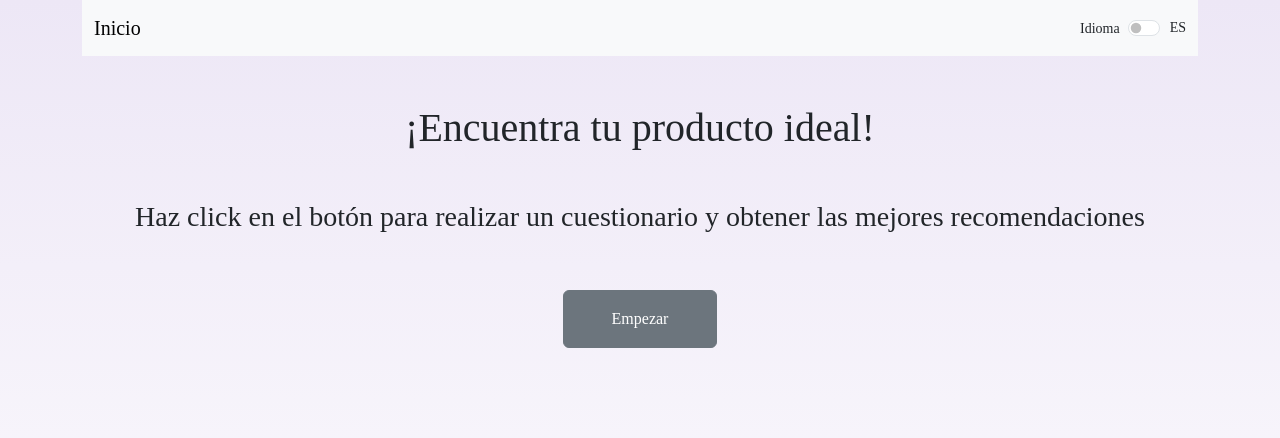
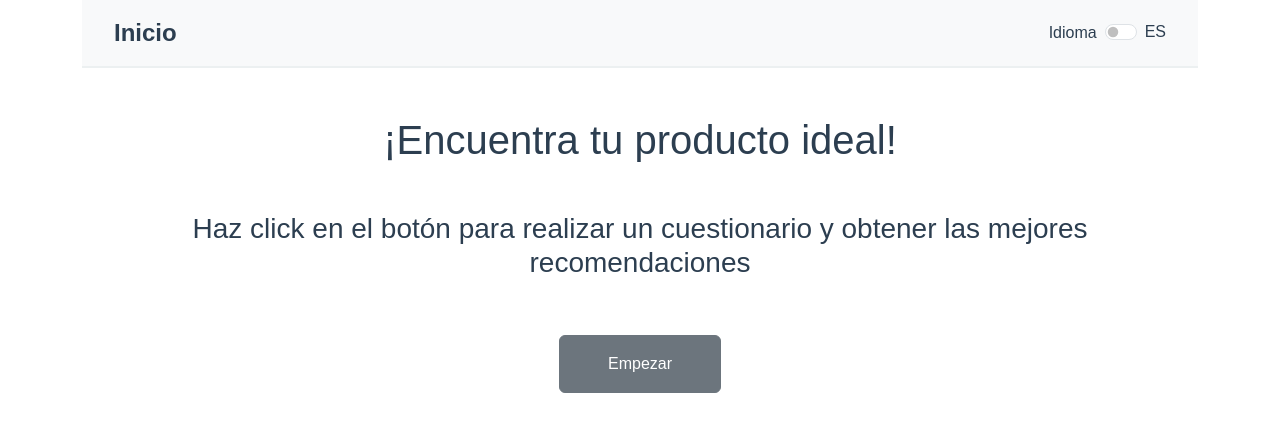
Before and after one commit to isramagix/PruebaLisData, a React (Vite) app: page / in a window 1280 px wide. Shown: the top 438 px of the page. Built offline with nearby package versions, Linux system fonts and the light colour scheme; no server answers.

Commit message:
Añadimos estilos a la pagina

```diff
--- a/src/js/components/ProductCard.jsx
+++ b/src/js/components/ProductCard.jsx
@@ -1,19 +1,26 @@
 import "../../styles/index.css";
 import { imagesObjet } from "../../assets/images";
 import { Context } from "../store/AppContext";
-import { useContext, useEffect } from "react";
+import { useContext, useEffect, useState } from "react";
 import { useTranslation } from "react-i18next";
 
 export const ProductCard = ({ product }) => {
   const { store } = useContext(Context);
   const { t } = useTranslation();
 
-  const imageCard =
-    imagesObjet.find((image) =>
-      image.id === localStorage.getItem("subcategory")
-        ? localStorage.getItem("subcategory")
-        : store.selectSubcategory
-    )?.url || "https://via.placeholder.com/540x300";
+  const [imageCard, setImageCard] = useState(
+    "https://via.placeholder.com/540x300"
+  );
+
+  useEffect(() => {
+    const subcategoryId =
+      localStorage.getItem("subcategory") || store.selectSubcategory;
+
+    const image = imagesObjet.find((image) => image.id === subcategoryId);
+    if (image) {
+      setImageCard(image.url);
+    }
+  }, [store.selectSubcategory]);
 
   const renderStars = () => {
     const stars = [];
--- a/src/styles/index.css
+++ b/src/styles/index.css
@@ -1,83 +1,131 @@
+/* ------------------------ Estilos Globales ------------------------ */
 body {
-  background: linear-gradient(to bottom, #ede7f6, #ffffff);
-
-  font-family: "Body", serif;
-  background-attachment: fixed;
-  background-size: auto;
-  padding-bottom: 10%;
+  background-color: #ffffff;
+  font-family: "Arial", sans-serif;
+  color: #2c3e50;
+  margin: 0;
+  padding: 0;
 }
 
-.btn-main {
-  background-color: #a5d6a7; /* Verde Pastel */
-  color: #000000; /* Blanco */
+/* ------------------------ Estilos para la Navbar ------------------------ */
+.navbar {
+  background-color: #ecf0f1;
+  padding: 10px 20px;
+  color: #2c3e50;
+  border-bottom: 2px solid #ecf0f1;
+}
+
+.navbar-brand {
+  font-size: 1.5rem;
+  font-weight: bold;
+  color: #2c3e50;
+}
+
+.navbar-brand:hover {
+  color: #3498db;
+}
+
+.navbar .form-check-label,
+.navbar .form-check-input {
+  color: #2c3e50;
+}
+
+/* ------------------------ Estilos para Botones ------------------------ */
+button {
+  background-color: #3498db;
+  color: #ffffff;
   border: none;
-  padding: 15px 51px;
-  margin-top: 40px;
-  font-size: 16px;
+  padding: 10px 20px;
+  font-size: 1rem;
   cursor: pointer;
   border-radius: 5px;
   transition: background-color 0.3s ease;
 }
 
-.btn-main:hover {
-  background-color: #81c784; /* Verde más oscuro */
+button:hover {
+  background-color: #e74c3c;
 }
 
-.btn-main:active {
-  background-color: #66bb6a; /* Verde aún más oscuro */
-}
-
-.btn-main:disabled {
-  background-color: #e8f5e9; /* Verde Muy Claro */
-  color: #b0b0b0; /* Gris Claro */
-  cursor: not-allowed;
-}
-/* ----------------------FILTERS STYLES------------------------ */
+/* ------------------------ Estilos para Filtros ------------------------ */
 .filters-container {
-  border: 1px solid #ddd;
-  border-radius: 5px;
-  background-color: #fff;
-}
-
-.filters-title {
-  font-size: 1.25rem;
-  font-weight: bold;
-}
-
-.filter-group {
+  background-color: #ecf0f1;
+  border: 1px solid #2c3e50;
+  border-radius: 8px;
+  padding: 15px;
+  color: #2c3e50;
   margin-bottom: 20px;
 }
 
+.filters-title,
 .filter-subtitle {
-  font-size: 1rem;
-  font-weight: bold;
-  margin-bottom: 10px;
+  color: #2c3e50;
 }
 
-.form-check-label {
-  font-size: 0.875rem;
+/* ------------------------ Estilos para Tarjetas de Productos ------------------------ */
+#product-item {
+  background-color: #ffffff;
+  border: 1px solid #ecf0f1;
+  border-radius: 8px;
+  overflow: hidden;
+  box-shadow: 0 2px 8px rgba(0, 0, 0, 0.1);
+  transition: transform 0.2s, box-shadow 0.2s;
+  cursor: pointer;
+  margin-bottom: 20px;
 }
 
-.form-check-input {
-  margin-top: 0.3rem;
-  margin-right: 10px;
+#product-item:hover {
+  transform: translateY(-5px);
+  box-shadow: 0 4px 16px rgba(0, 0, 0, 0.15);
 }
 
-.product-rating {
-  display: flex;
-  align-items: center;
-  margin-bottom: 10px;
-}
-/* ----------------------STARS------------------------ */
-.star {
-  font-size: 20px;
-  color: #ccc; /* Color para estrellas no rellenas */
-  margin-right: 2px;
-  position: relative;
-  display: inline-block;
-  width: 20px;
+#product-item .card-title {
+  font-size: 1.2rem;
+  font-weight: bold;
+  color: #2c3e50;
 }
 
-.star.filled {
-  color: #ffcc00; /* Color para estrellas rellenas */
+#product-item .card-text,
+#product-item .product-price {
+  font-size: 0.9rem;
+  color: #2c3e50;
 }
+
+#product-item .product-price {
+  color: #e74c3c;
+}
+
+/* ------------------------ Estilos para el Rating (Estrellas) ------------------------ */
+#product-item .product-rating .star {
+  color: #ecf0f1; /* Color gris claro para estrellas vacías */
+  margin-right: 2px;
+  font-size: 1rem; /* Tamaño de las estrellas */
+}
+
+#product-item .product-rating .star.filled {
+  color: #3498db; /* Color azul brillante para estrellas llenas */
+}
+
+/* ------------------------ Estilos para la Paginación ------------------------ */
+.pagination {
+  display: flex;
+  justify-content: center;
+  margin-top: 20px;
+}
+
+.pagination .page-item {
+  margin: 0 5px;
+}
+
+.pagination .page-link {
+  color: #3498db;
+  border: 1px solid #ecf0f1;
+  border-radius: 4px;
+  padding: 5px 10px;
+  transition: background-color 0.3s, border-color 0.3s;
+}
+
+.pagination .page-link:hover {
+  background-color: #e74c3c;
+  border-color: #e74c3c;
+  color: #ffffff;
+}
```
